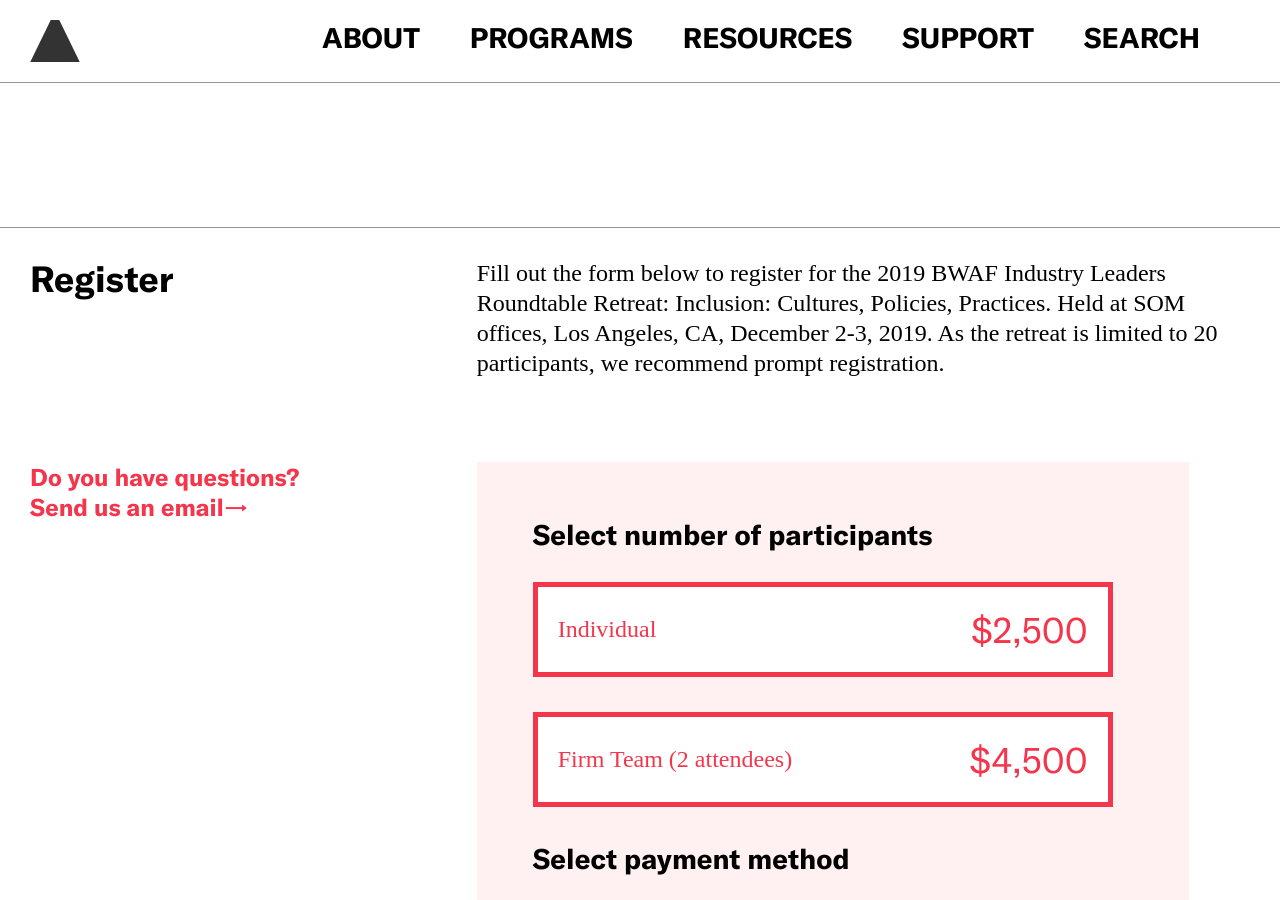
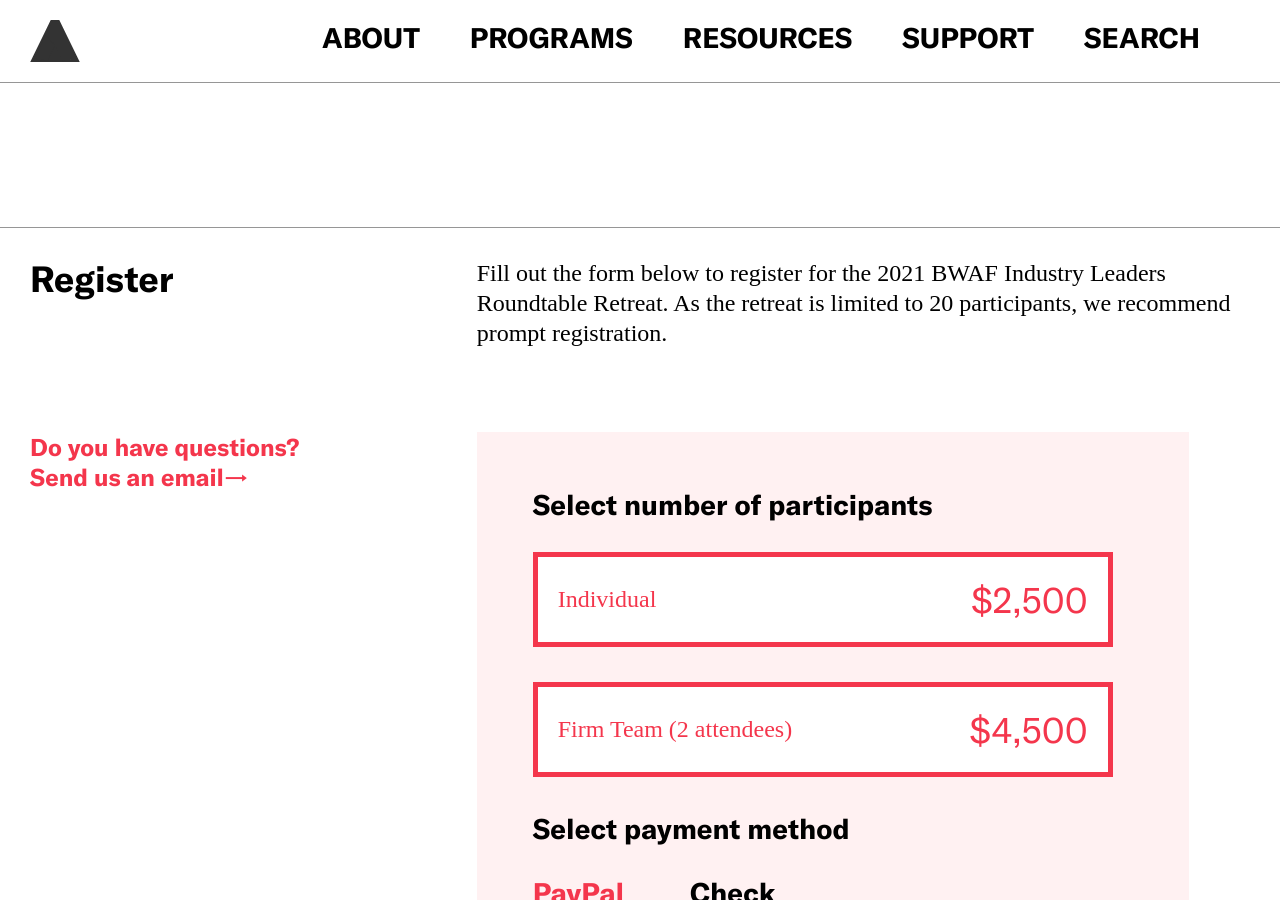
Before and after one commit to jengalas/bwaf-bbw, a Jekyll site: the page built from _programs/industry-leaders-roundtable-retreat.md, in a window 1280 px wide and 900 px high, scrolled down 2928 px. Built offline with Jekyll 4.4.1, drawn with Linux system fonts in a browser that asks for light colours; some web fonts are replaced.

Commit message:
Update from Forestry.io Aislinn McNamara updated _programs/industry-leaders-roundtable-retreat.md

```diff
--- a/_programs/industry-leaders-roundtable-retreat.md
+++ b/_programs/industry-leaders-roundtable-retreat.md
@@ -93,10 +93,9 @@ page_blocks:
     download: ''
     link_url: ''
     link_text: ''
-  text_block: 'Fill out the form below to register for the 2019 BWAF Industry Leaders
-    Roundtable Retreat: Inclusion: Cultures, Policies, Practices. Held at SOM offices,
-    Los Angeles, CA, December 2-3, 2019. As the retreat is limited to 20 participants,
-    we recommend prompt registration.'
+  text_block: Fill out the form below to register for the 2021 BWAF Industry Leaders
+    Roundtable Retreat. As the retreat is limited to 20 participants, we recommend
+    prompt registration.
   section_break: true
 
 ---
```
